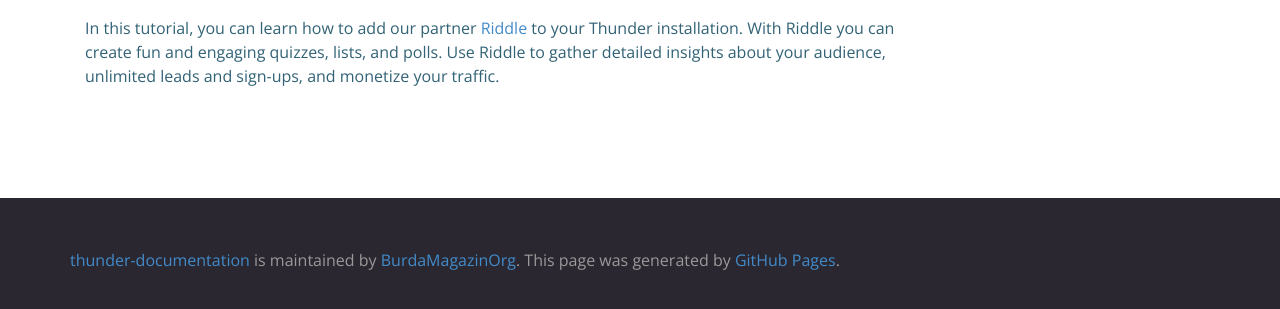
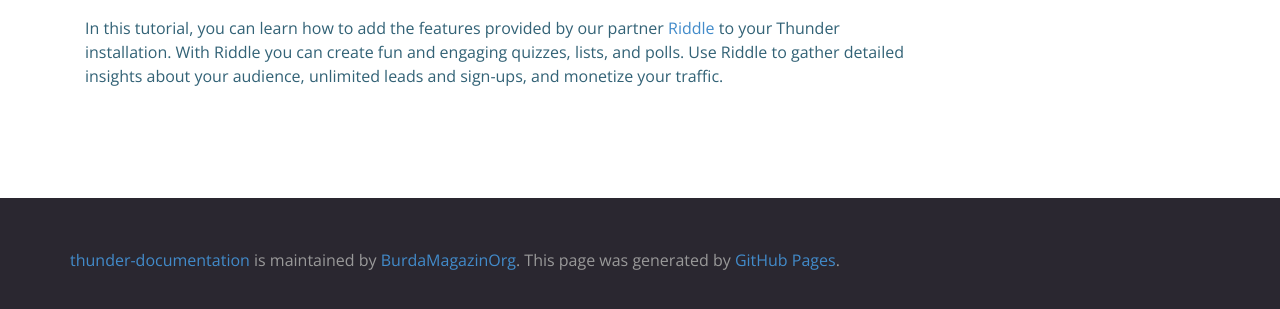
Before and after one commit to BurdaMagazinOrg/thunder-documentation, a Jekyll site: the page built from tutorials.md, in a window 1280 px wide and 900 px high, scrolled down 4878 px, cut to the strip 578-887 px from the top of the window. Built offline with Jekyll 4.4.1, drawn with Linux system fonts in a browser that asks for light colours; nearby versions of some CDN libraries; our own code applies the rules of GitHub Pages for plain Markdown files; comment, search, counter and statistics services are not loaded; the repository's description, which GitHub fills in, is left out.

Commit message:
Changed add partner

```diff
--- a/_includes/tutorials/howto-integrate-riddle.md
+++ b/_includes/tutorials/howto-integrate-riddle.md
@@ -1,3 +1,3 @@
 {% include youtube.html id="AwYPlre4kYc" %}
 
-In this tutorial, you can learn how to add our partner [Riddle](https://www.riddle.com/) to your Thunder installation. With Riddle you can create fun and engaging quizzes, lists, and polls. Use Riddle to gather detailed insights about your audience, unlimited leads and sign-ups, and monetize your traffic.
+In this tutorial, you can learn how to add the features provided by our partner [Riddle](https://www.riddle.com/) to your Thunder installation. With Riddle you can create fun and engaging quizzes, lists, and polls. Use Riddle to gather detailed insights about your audience, unlimited leads and sign-ups, and monetize your traffic.
```
